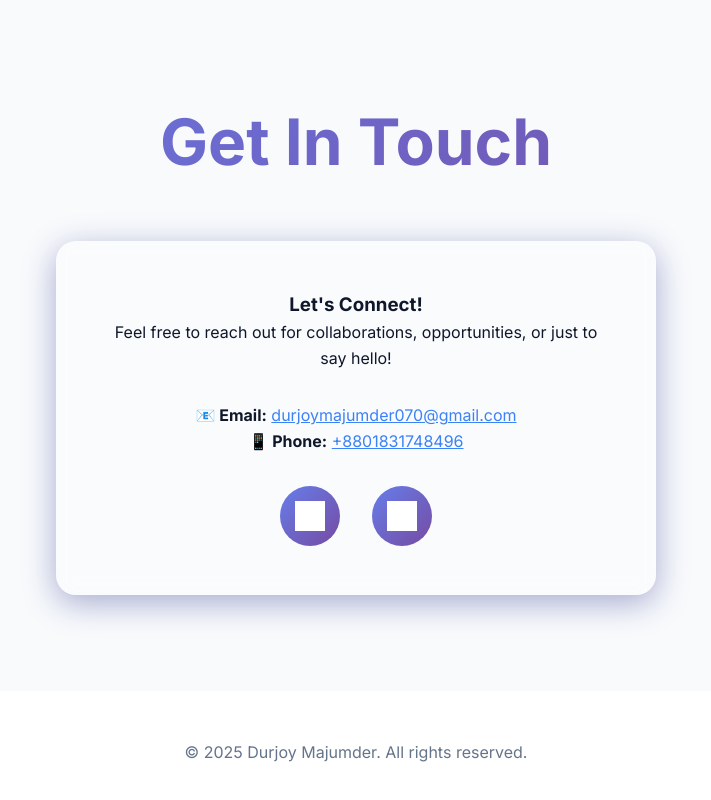
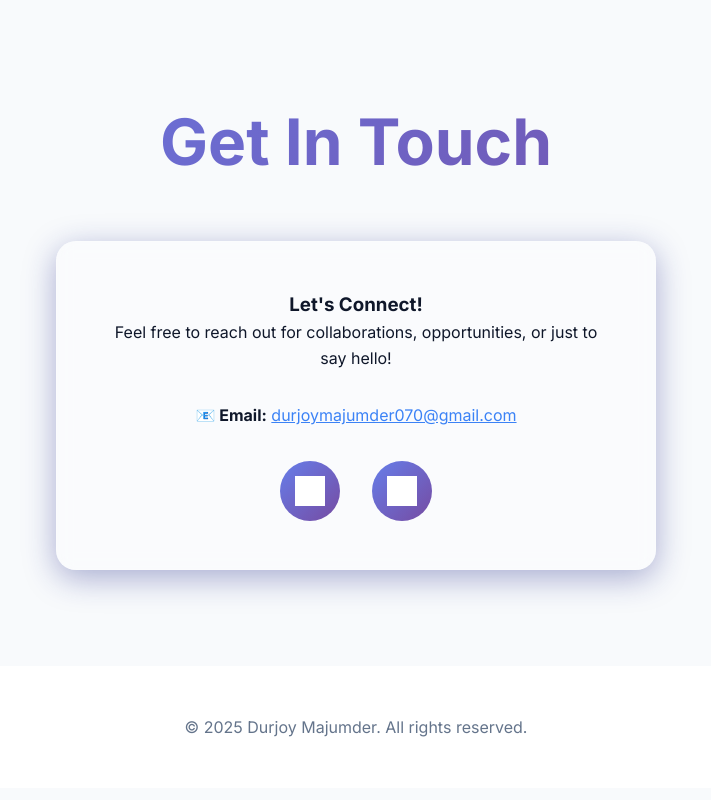
Before and after one commit to Code-with-Durjoy/Portfolio, a plain HTML site: page index.html in a window 1280 px wide. Shown: the part 8751-9551 px from the top of the page, without its empty margins (284-995 px from the left). Drawn offline with Linux system fonts and the light colour scheme; grey boxes are pictures that could not be loaded.

Commit message:
Update index.html

```diff
--- a/index.html
+++ b/index.html
@@ -1261,7 +1261,7 @@
 
             <div style="margin: 2rem 0;">
                 <p><strong>📧 Email:</strong> <a href="mailto:durjoymajumder070@gmail.com" style="color: var(--accent-primary);">durjoymajumder070@gmail.com</a></p>
-                <p><strong>📱 Phone:</strong> <a href="tel:+8801831748496" style="color: var(--accent-primary);">+8801831748496</a></p>
+
             </div>
 
             <div class="contact-icons">
```
